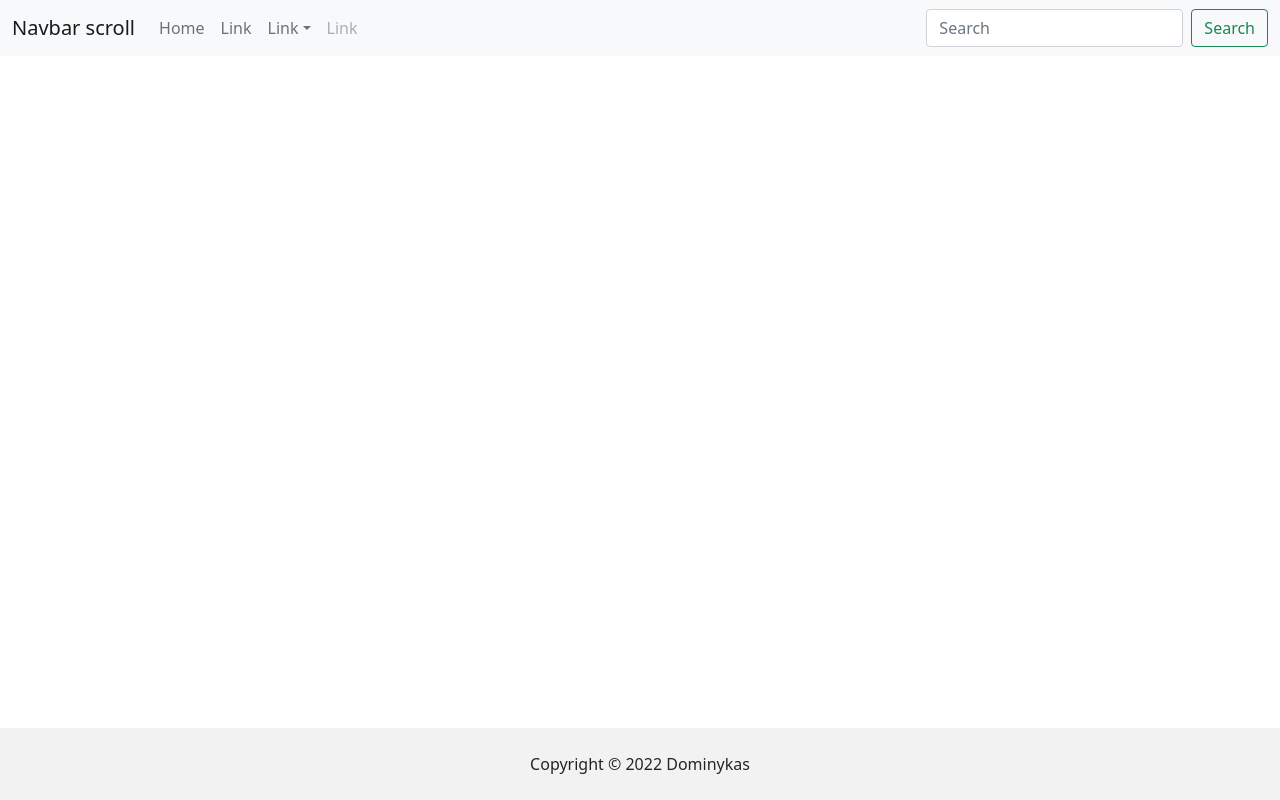
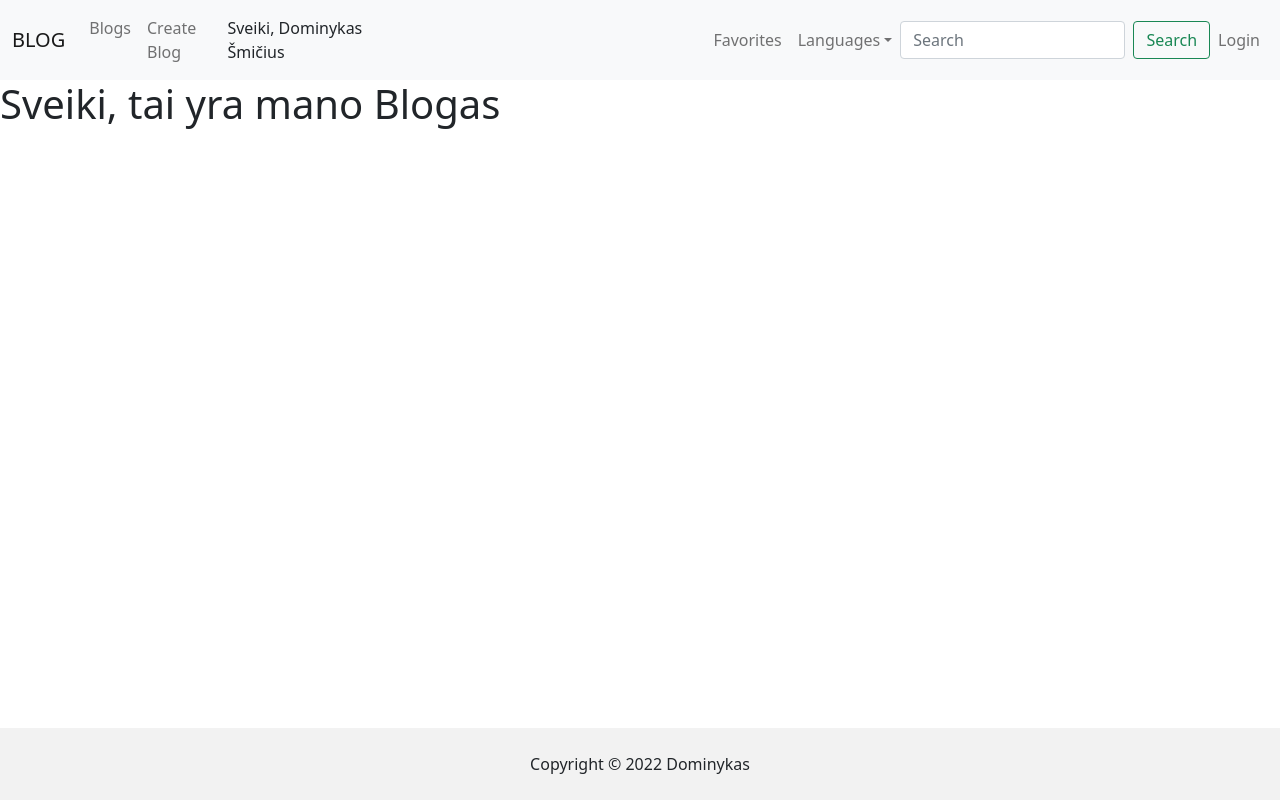
Before and after one commit to dsmicius/blog-front-end, a React (Create React App) app in the folder blog-fron-end/: page / in a window 1280 px wide. Built offline with nearby package versions, Linux system fonts and the light colour scheme.

Commit message:
created Header with navigation bar

```diff
--- a/blog-fron-end/src/containers/App.js
+++ b/blog-fron-end/src/containers/App.js
@@ -1,13 +1,18 @@
-import './App.css';
 import FooterContainer from "./FooterContainer/FooterContainer";
 import HeaderContainer from "./Header/HeaderContainer";
+import './App.css';
+import {BrowserRouter} from 'react-router-dom';
+import Pages from "./Pages";
 
 function App() {
     return (
-        <div className="mainApp">
-            <HeaderContainer/>
-            <FooterContainer />
-        </div>
+        <BrowserRouter>
+            <div className="mainApp">
+                <HeaderContainer/>
+                <Pages/>
+                <FooterContainer/>
+            </div>
+        </BrowserRouter>
     );
 }
 
--- a/blog-fron-end/src/containers/Header/HeaderContainer.js
+++ b/blog-fron-end/src/containers/Header/HeaderContainer.js
@@ -1,31 +1,36 @@
 import {Button, Container, Form, FormControl, Nav, Navbar, NavDropdown} from "react-bootstrap";
+import {NavLink} from "react-router-dom";
 
 const HeaderContainer = () => {
     return (
         <Navbar bg="light" expand="lg">
             <Container fluid>
-                <Navbar.Brand href="#">Navbar scroll</Navbar.Brand>
-                <Navbar.Toggle aria-controls="navbarScroll" />
+                <Navbar.Brand to="/" as={NavLink}>BLOG</Navbar.Brand>
+                <Navbar.Toggle aria-controls="navbarScroll"/>
                 <Navbar.Collapse id="navbarScroll">
                     <Nav
                         className="me-auto my-2 my-lg-0"
-                        style={{ maxHeight: '100px' }}
+                        style={{maxHeight: '100px'}}
                         navbarScroll
                     >
-                        <Nav.Link href="#action1">Home</Nav.Link>
-                        <Nav.Link href="#action2">Link</Nav.Link>
-                        <NavDropdown title="Link" id="navbarScrollingDropdown">
-                            <NavDropdown.Item href="#action3">Action</NavDropdown.Item>
-                            <NavDropdown.Item href="#action4">Another action</NavDropdown.Item>
-                            <NavDropdown.Divider />
-                            <NavDropdown.Item href="#action5">
-                                Something else here
-                            </NavDropdown.Item>
+                        <Nav.Link href="#action1">Blogs</Nav.Link>
+                        <Nav.Link href="#action2">Create Blog</Nav.Link>
+                    </Nav>
+                    <Nav style={{paddingRight: "300px"}}>
+                        Sveiki, Dominykas Šmičius
+                    </Nav>
+                    <Nav>
+                        <p></p>
+                    </Nav>
+                    <Nav>
+                        <Nav.Link href="#action2">Favorites</Nav.Link>
+                        <NavDropdown title="Languages" id="navbarScrollingDropdown">
+                            <NavDropdown.Item href="#action3">LT</NavDropdown.Item>
+                            <NavDropdown.Item href="#action4">EN</NavDropdown.Item>
                         </NavDropdown>
-                        <Nav.Link href="#" disabled>
-                            Link
-                        </Nav.Link>
                     </Nav>
+
+
                     <Form className="d-flex">
                         <FormControl
                             type="search"
@@ -35,6 +40,9 @@ const HeaderContainer = () => {
                         />
                         <Button variant="outline-success">Search</Button>
                     </Form>
+                    <Nav>
+                        <Nav.Link href="#action1">Login</Nav.Link>
+                    </Nav>
                 </Navbar.Collapse>
             </Container>
         </Navbar>
```
